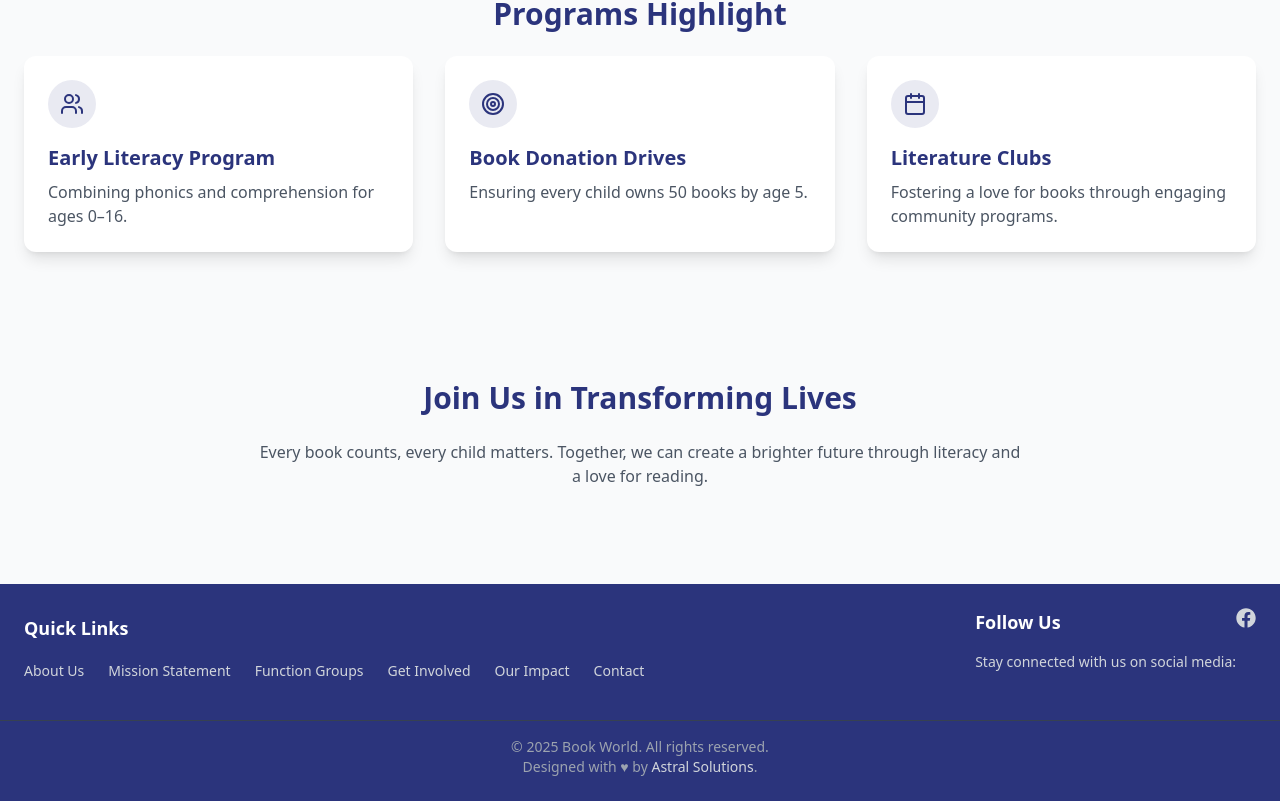
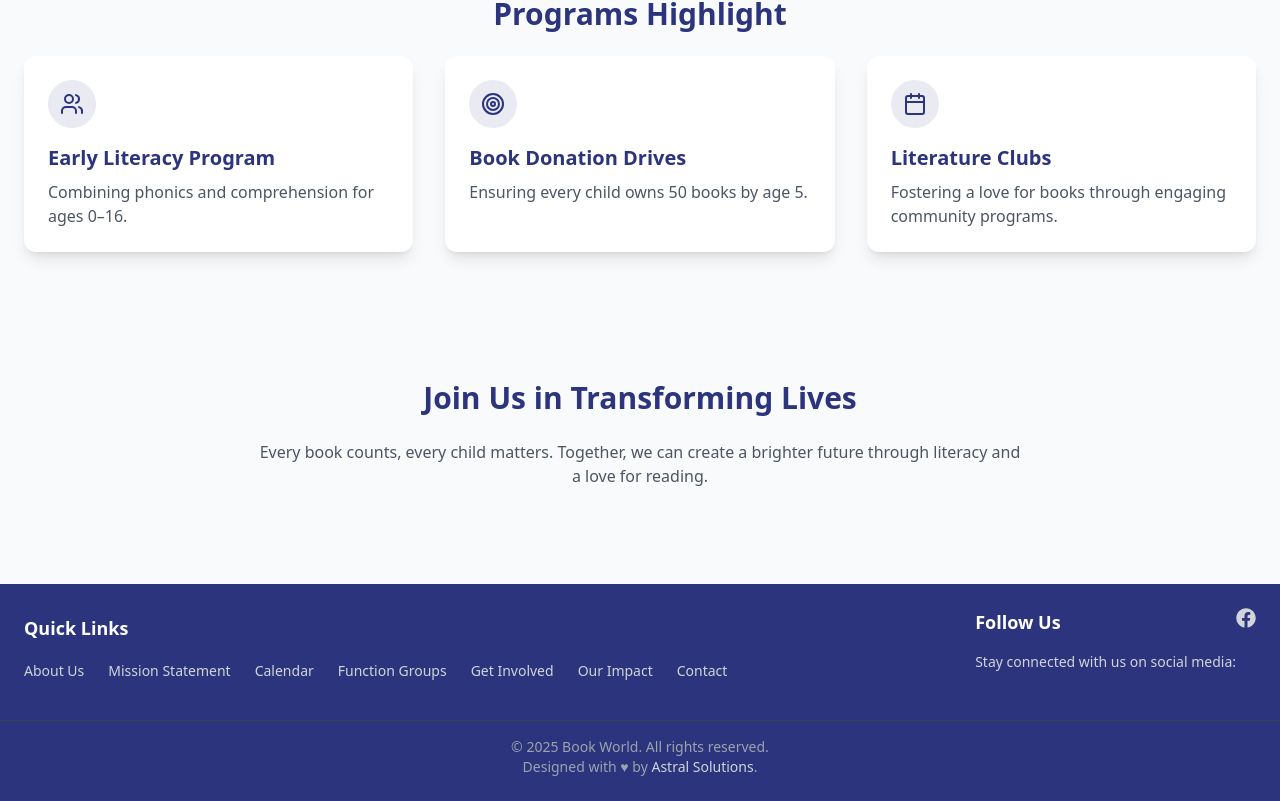
Before and after one commit to Astral-Solutions/Book, a React (Create React App) app in the folder book-world/: page / in a window 1280 px wide. Shown: the part 1456-2257 px from the top of the page. Built offline with nearby package versions, Linux system fonts and the light colour scheme.

Commit message:
add calendar

```diff
--- a/book-world/src/Components/Footer.jsx
+++ b/book-world/src/Components/Footer.jsx
@@ -24,6 +24,14 @@ function Footer() {
                 className="text-sm text-gray-300 hover:text-gray-100 transition"
               >
                 Mission Statement
+              </Link>
+            </li>
+            <li>
+              <Link
+                to="/calendar"
+                className="text-sm text-gray-300 hover:text-gray-100 transition"
+              >
+                Calendar
               </Link>
             </li>
             <li>
```
